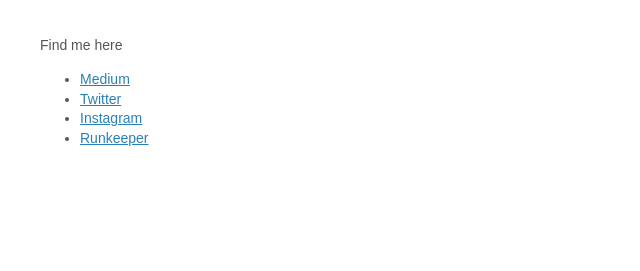
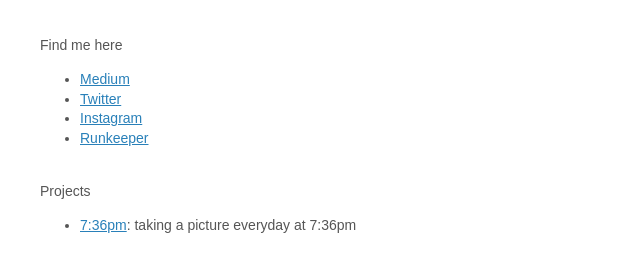
Before and after one commit to maxparm/maxparm.github.io, a website: page index.html in a window 1280 px wide. Shown: the part 123-394 px from the top of the page, without its empty margins (0-640 px from the left). Drawn offline with nearby package versions, Linux system fonts and the light colour scheme.

Commit message:
added 7:36pm

```diff
--- a/index.html
+++ b/index.html
@@ -37,6 +37,12 @@
                 <li><a target="_blank" href="https://instagram.com/maxparm">Instagram</a></li>
                 <li><a target="_blank" href="http://runkeeper.com/user/maxparm/profile">Runkeeper</a></li>
             </ul>
+
+            <br/>
+            Projects
+            <ul>
+                <li><a target="_blank" href="https://www.flickr.com/search/?text=7%3A36pm&user_id=50853824%40N00&sort=date-posted-desc">7:36pm</a>: taking a picture everyday at 7:36pm</li>
+            </ul>
         </div>
 
         <script src="//ajax.googleapis.com/ajax/libs/jquery/1.10.2/jquery.min.js"></script>
```
